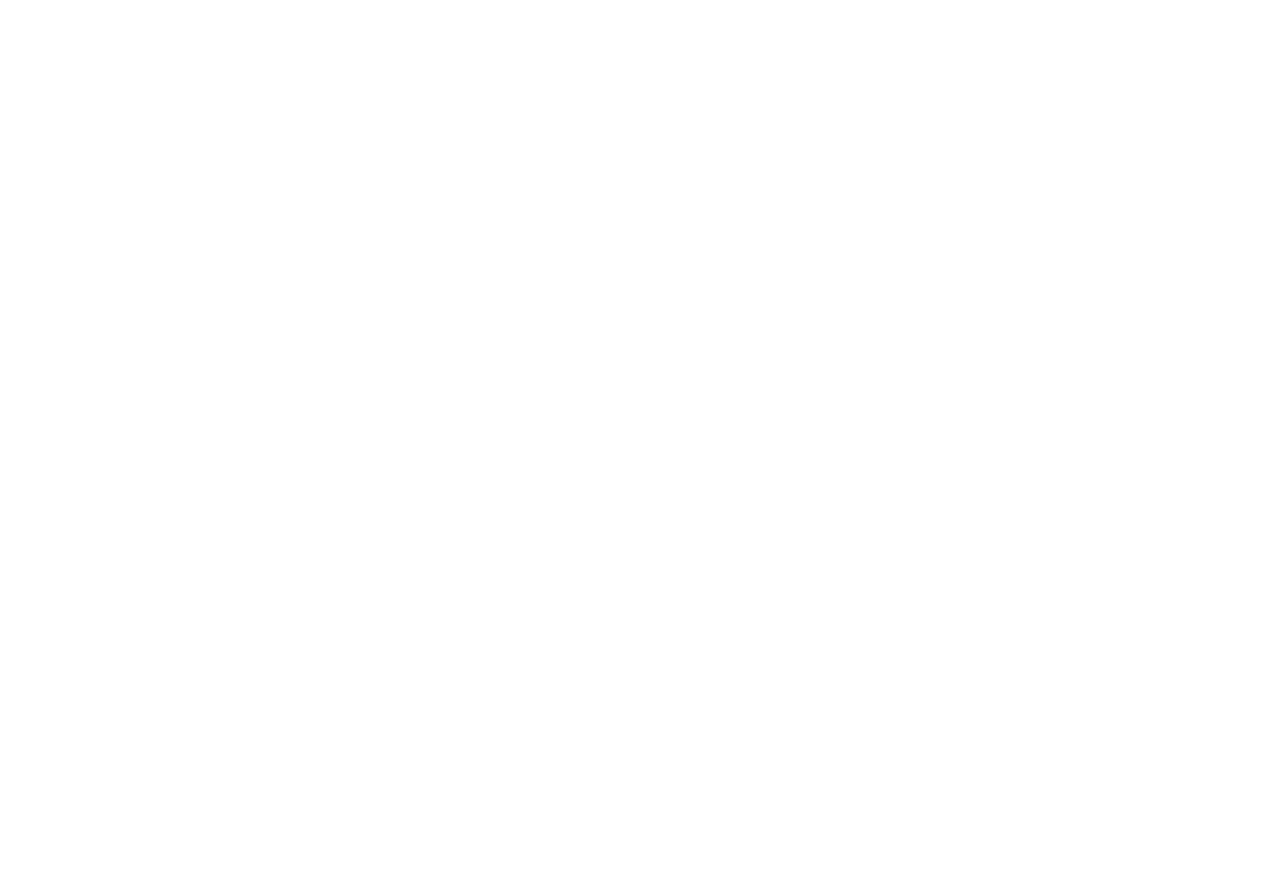
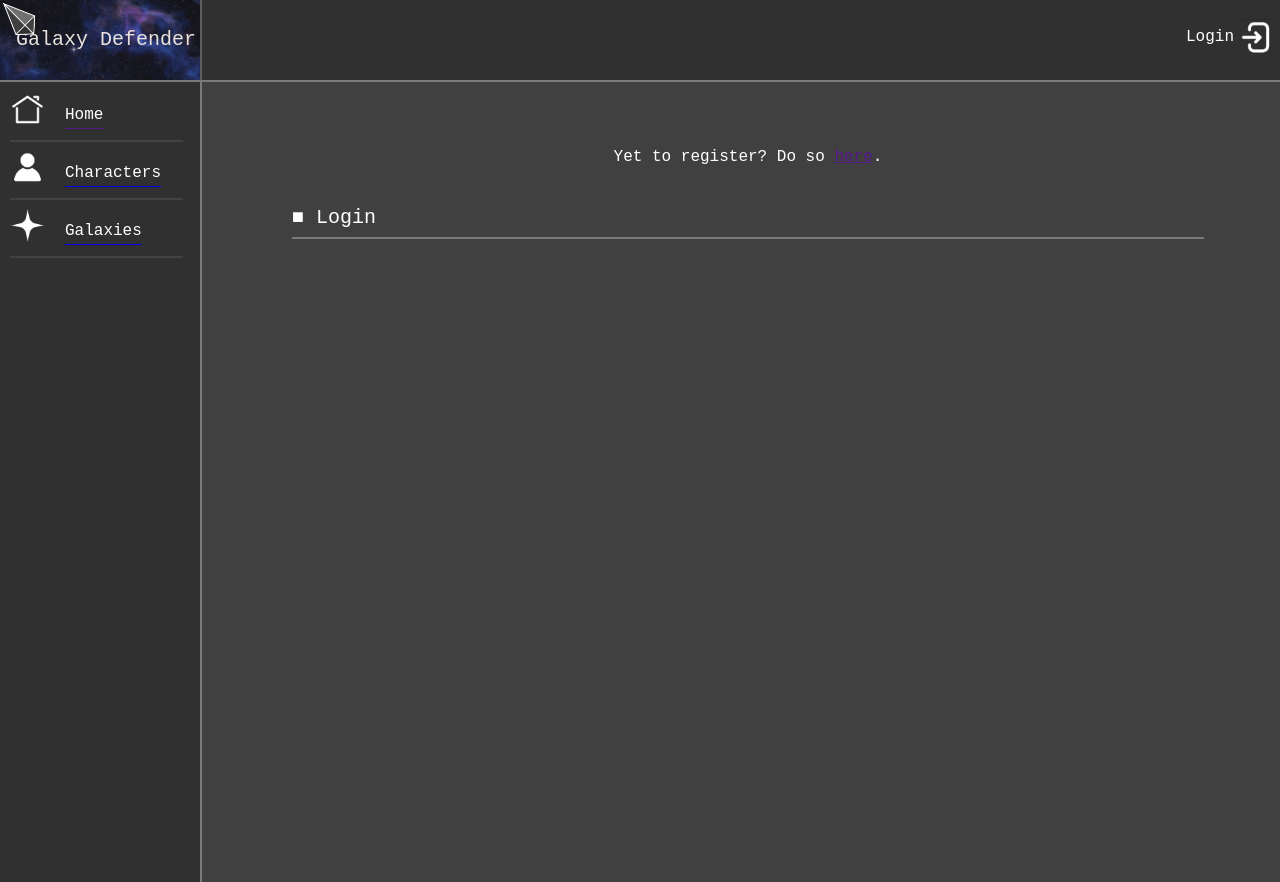
Before and after one commit to rubberduckster/GalaxyDefenderWebApp, a plain HTML site: page login.html in a window 1280 px wide. Before the commit the page ends 800 px from the top, so only its background shows below. Drawn offline with Linux system fonts and the light colour scheme.

Commit message:
Changed stuff

```diff
--- a/characters.js
+++ b/characters.js
@@ -12,7 +12,7 @@ async function loadCharacters() {
             box.innerHTML = `
                 <div class="characterBox">
                     <div class="charImageContainer">
-                        <img src="${character.characterIMG}" alt="${character.name}" style="width: 100%; height: 100%; object-fit: cover;">
+                        <img src="${character.femIMG}" alt="${character.name}" style="width: 100%; height: 100%; object-fit: cover;">
                     </div>
                     <p class="characterName">${character.name}</p>
                 </div>
--- a/login.html
+++ b/login.html
@@ -3,9 +3,57 @@
 <head>
     <meta charset="UTF-8">
     <meta name="viewport" content="width=device-width, initial-scale=1.0">
+    <link rel="stylesheet" href="style.css">
     <title>Document</title>
 </head>
-<body>
+<body style="background-color: #404040;">
 
+    <!-- Top Nav -->
+    <div class="topNavBar">
+        <img src="/resources/banner.jpg" style="width: 200px; border-right: solid 2px #7a7a7a; filter: opacity(60%);">
+        <a href="login.html"><img src="/resources/LoginIcon.png" style="width: 36px; top: 19px; right: 8px; position: relative; float: right;">
+        <p class="login">Login</p></a>
+    </div>
+    <p class="title">Galaxy Defender</p>
+
+    <!-- Side Nav & Wiki Section -->
+     <div class="sideWiki">
+
+    <!-- Side Nav -->
+    <div class="sideNavBar">
+        <div class="sideIcons">
+        <a href=""><div><img src="/resources/HomeIcon.png" style="width: 35px;"><span class="navText">Home</span></div></a>
+        <hr class="sideDivider">
+        <a href="characters.html"><div><img src="/resources/CharacterIcon.png" style="width: 35px;"><span class="navText">Characters</span></div></a>
+        <hr class="sideDivider">
+        <a href="galaxies.html"><div><img src="/resources/GalaxiesIcon.png" style="width: 35px;"><span class="navText">Galaxies</span></div></a>
+        <hr class="sideDivider">
+        </div>
+    </div>
+
+    <!-- Wiki Section -->
+    <div class="wikiSection">
+
+        <div class="introduction">
+            <p>
+                Yet to register? Do so <a href="">here</a>.
+            </p>
+        </div>
+
+        <!-- Wiki Title & Divider -->
+        <p class="wikiTitle">■ Login</p>
+        <hr class="wikiDivider"/>
+
+        <!-- Wiki Nav -->
+        <div class="loginBox">
+
+        </div>
+    </div>
+</div>
+<!-- Custom cursor -->
+<div class="custom-cursor">
+    <img src="/resources/cursor.png" id="cursor">
+</div>
+<script src="cursor.js"></script>
 </body>
 </html>
```
Also changed, not shown: character.js (+18 -6 lines), index.html (+1 -1 lines), login.js (added).
